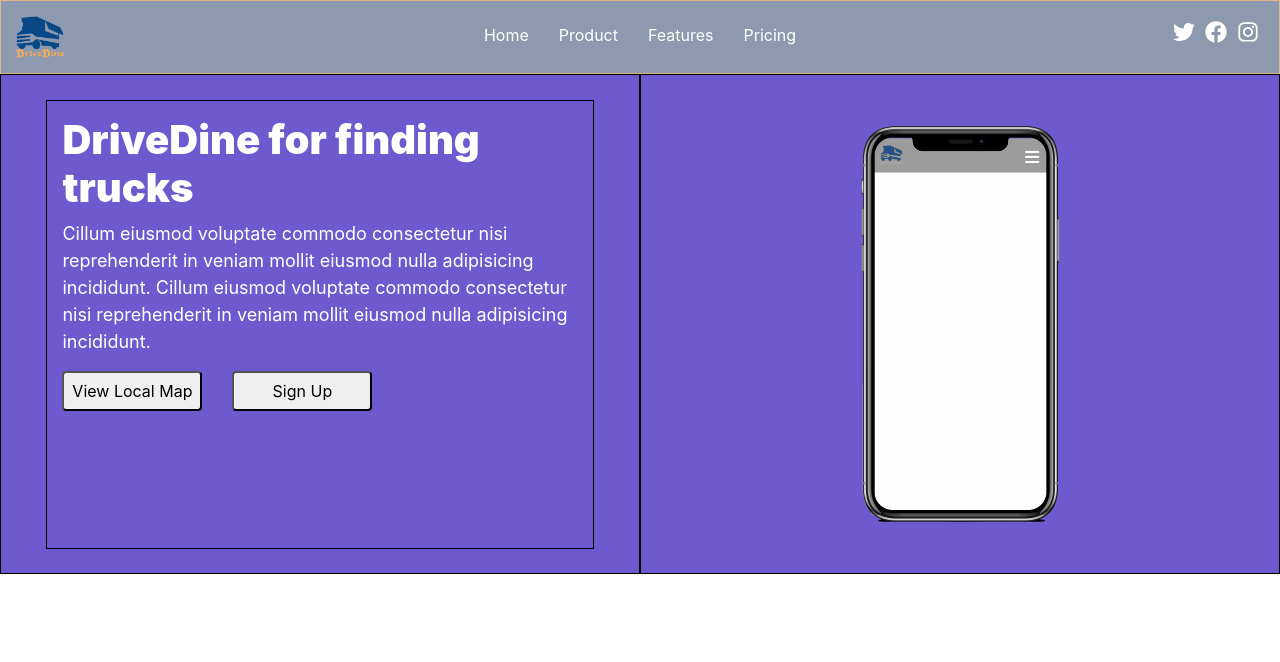
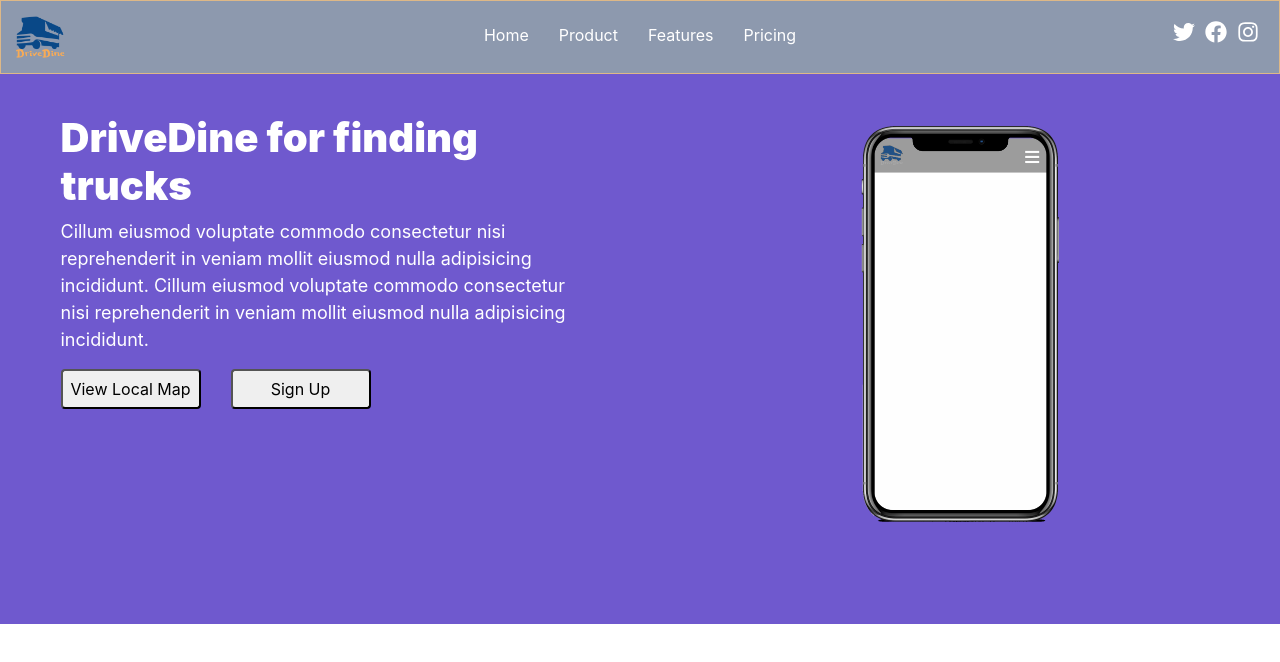
Before and after one commit to magnicent-8-node-react/drivedine, a React (Create React App) app: page / in a window 1280 px wide. Shown: the top 662 px of the page. Built offline with nearby package versions, Linux system fonts and the light colour scheme.

Commit message:
Added: more styles

```diff
--- a/src/components/pages/home/home.module.css
+++ b/src/components/pages/home/home.module.css
@@ -58,6 +58,8 @@
 /*************************** Landing *****************************/
 .landing_section {
     background-color: #6f59ce;
+    position: relative;
+    padding-bottom: 50px;
 }
 
 .phone_section {
@@ -102,6 +104,13 @@
 
 .text_wrap button:hover {
     background-color: grey;
+}
+
+.wave_img {
+    position: absolute;
+    bottom: 0;
+    width: 100%;
+    height: 120px;
 }
 
 /*************************** Media Queries  *****************************/
@@ -160,9 +169,9 @@
 
 /*************************** Temporary Styles *****************************/
 .test_b {
-    border: 1px solid black;
+    /* border: 1px solid black; */
 }
 
 .test_bg {
-    background-color: #e9e9e9;
+    /* background-color: #e9e9e9; */
 }
```
